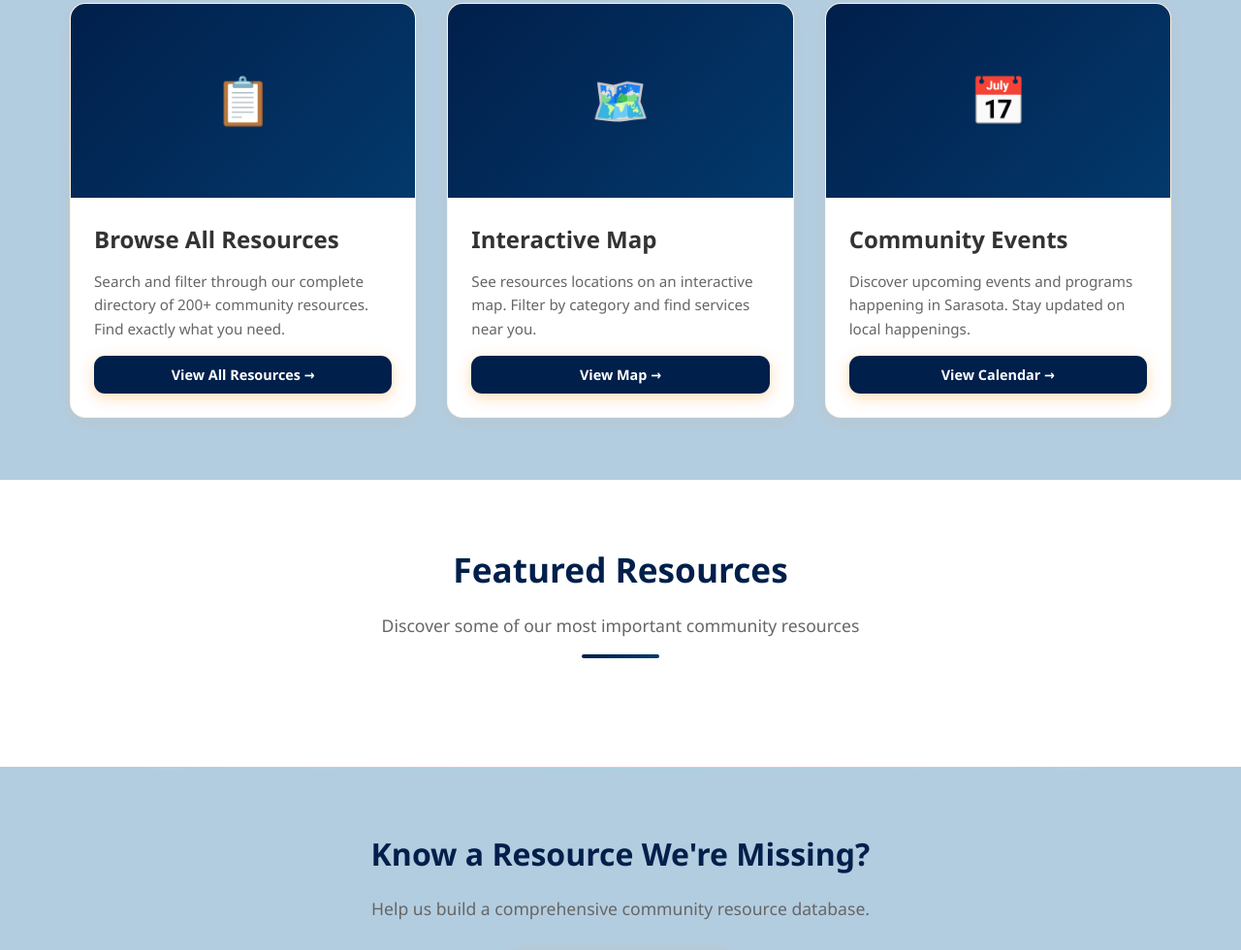
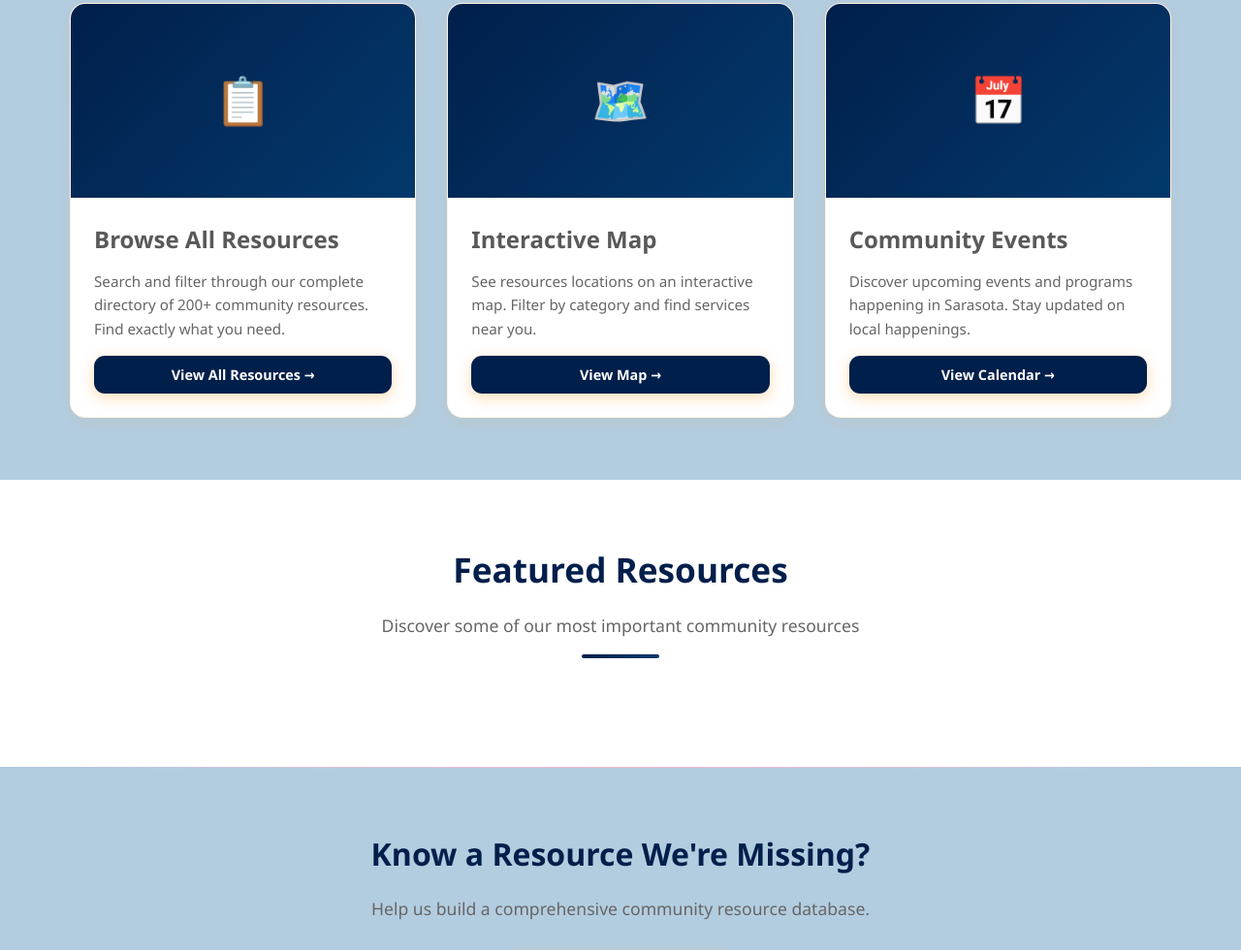
Before and after one commit to amauryca/sarasotahub, a plain HTML site: page index.html in a window 1280 px wide. Shown: the part 708-1688 px from the top of the page at 97% size. Drawn offline with nearby package versions, Linux system fonts and the light colour scheme.

Commit message:
Update styles.css

```diff
--- a/css/styles.css
+++ b/css/styles.css
@@ -5,7 +5,7 @@
   --accent-color: #6497b1;
   --dark-bg: #1a1a1a;
   --light-bg: #b3cde0;
-  --text-dark: #333;
+  --text-dark: #595959;
   --text-light: #666;
   --border-color: #f8bbd0;
   --shadow: 0 2px 8px rgba(233, 30, 99, 0.1);
```
